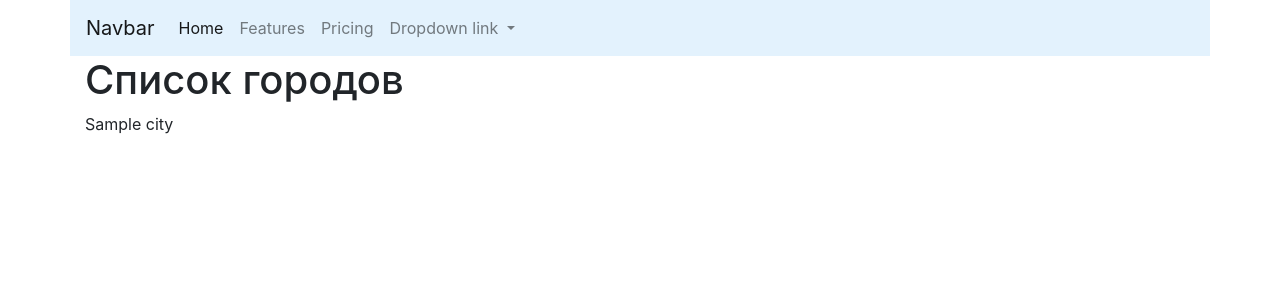
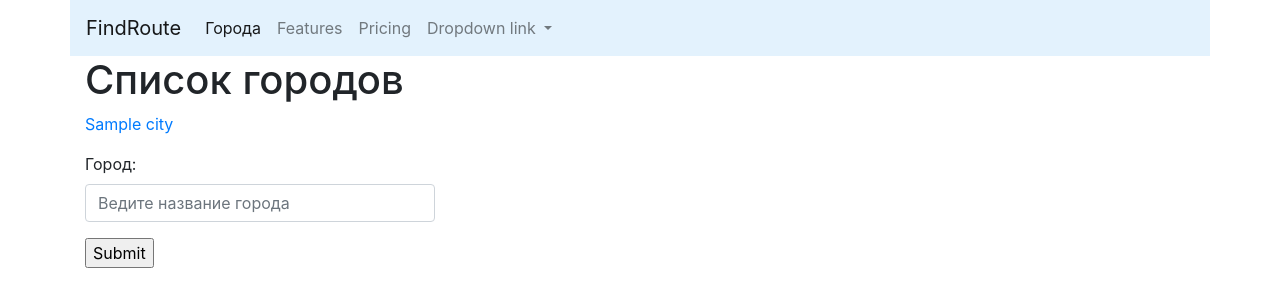
Before and after one commit to tobelstein/find_route, a Django app: page /cities/ in a window 1280 px wide. Shown: the top 307 px of the page. Run offline with Django 3.2, Linux system fonts and the light colour scheme; tables that the repository leaves empty hold one stand-in row (values such as "Sample post").

Commit message:
New features added

```diff
--- /dev/null
+++ b/cities/forms.py
@@ -0,0 +1,16 @@
+from django import forms
+from cities.models import City
+
+class HtmlForm(forms.Form):
+    name = forms.CharField(label="Город")
+
+
+class CityForm(forms.ModelForm):
+    name = forms.CharField(label = "Город", widget=forms.TextInput(attrs={
+    'class': 'form-control',
+     "placeholder":"Ведите название города",
+     }))
+
+    class Meta:
+        model = City
+        fields = ('name',)
--- a/cities/templates/cities/home.html
+++ b/cities/templates/cities/home.html
@@ -7,8 +7,22 @@
 <div class="row">
     <div class="div col-md">
         {% for object in objects_list %}
-            <p>{{ object.name }}</p>
+            <p>
+                <a href="{% url 'cities:detail' pk=object.pk%}">
+                {{ object.name }}
+                </a>
+            </p>
         {% endfor %}
     </div>
 </div>
+<div class="row">
+    <div class="col-md-4">
+        <form action="" method="post">
+            {% csrf_token %}
+            {{form.as_p}}
+            <input type="submit" value="Submit">
+        </form>
+    </div>
+</div>
+
 {% endblock %}
--- a/cities/urls.py
+++ b/cities/urls.py
@@ -4,5 +4,5 @@ from cities.views import *
 
 urlpatterns = [
     path('', home, name="home"),
-    path('<int:pk>/', home, name="home"),
+    path('detail/<int:pk>/', CityDetailView.as_view(), name="detail"),
 ]
--- a/cities/views.py
+++ b/cities/views.py
@@ -1,18 +1,32 @@
 from django.shortcuts import render, get_object_or_404
 from cities.models import City
+from django.views.generic.detail import DetailView
+from .forms import HtmlForm, CityForm
+
 
 __all__ = (
-    "home",
+    "home", "CityDetailView"
 )
 
 # Create your views here.
 def home(request, pk=None):
-    if pk:
-        #city = City.objects.filter(pk=pk).first()
-        city = get_object_or_404(City, pk=pk)
-        context = {'object':city}
-        return render(request, 'cities/detail.html', context)
+    if request.method == "POST":
+        form = CityForm(request.POST)
+        if form.is_valid():
+            print(form.cleaned_data)
+            form.save()
+#    if pk:
+#        #city = City.objects.filter(pk=pk).first()
+#        city = get_object_or_404(City, pk=pk)
+#        context = {'object':city}
+#        return render(request, 'cities/detail.html', context)
 
+    form = CityForm()
     qs = City.objects.all()
-    context = {'objects_list':qs}
+    context = {'objects_list':qs, "form":form}
     return render(request, 'cities/home.html', context)
+
+
+class CityDetailView(DetailView):
+    queryset = City.objects.all()
+    template_name = 'cities/detail.html'
--- a/templates/base.html
+++ b/templates/base.html
@@ -1,3 +1,4 @@
+{% url 'cities:home' as cities_home_url %}
 <!doctype html>
 <html lang="en">
   <head>
@@ -12,14 +13,14 @@
   </head>
   <body>
     <nav class="navbar navbar-expand-lg navbar-light container" style="background-color: #e3f2fd;">
-      <a class="navbar-brand" href="#">Navbar</a>
+      <a class="navbar-brand" href="{% url 'home' %}">FindRoute</a>
       <button class="navbar-toggler" type="button" data-toggle="collapse" data-target="#navbarNavDropdown" aria-controls="navbarNavDropdown" aria-expanded="false" aria-label="Toggle navigation">
         <span class="navbar-toggler-icon"></span>
       </button>
       <div class="collapse navbar-collapse" id="navbarNavDropdown">
         <ul class="navbar-nav">
-          <li class="nav-item active">
-            <a class="nav-link" href="#">Home <span class="sr-only">(current)</span></a>
+          <li class="nav-item {% if request.path == cities_home_url %}active{% endif %}">
+            <a class="nav-link" href="{% url 'cities:home' %}">Города <span class="sr-only">(current)</span></a>
           </li>
           <li class="nav-item">
             <a class="nav-link" href="#">Features</a>
--- a/travel/urls.py
+++ b/travel/urls.py
@@ -20,7 +20,7 @@ from travel.views import home, about
 
 urlpatterns = [
     path('admin/', admin.site.urls),
-    path('home/', home),
+    path('', home, name='home'),
     path('about/', about),
     path('cities/', include(('cities.urls', 'cities'))),
 ]
```
